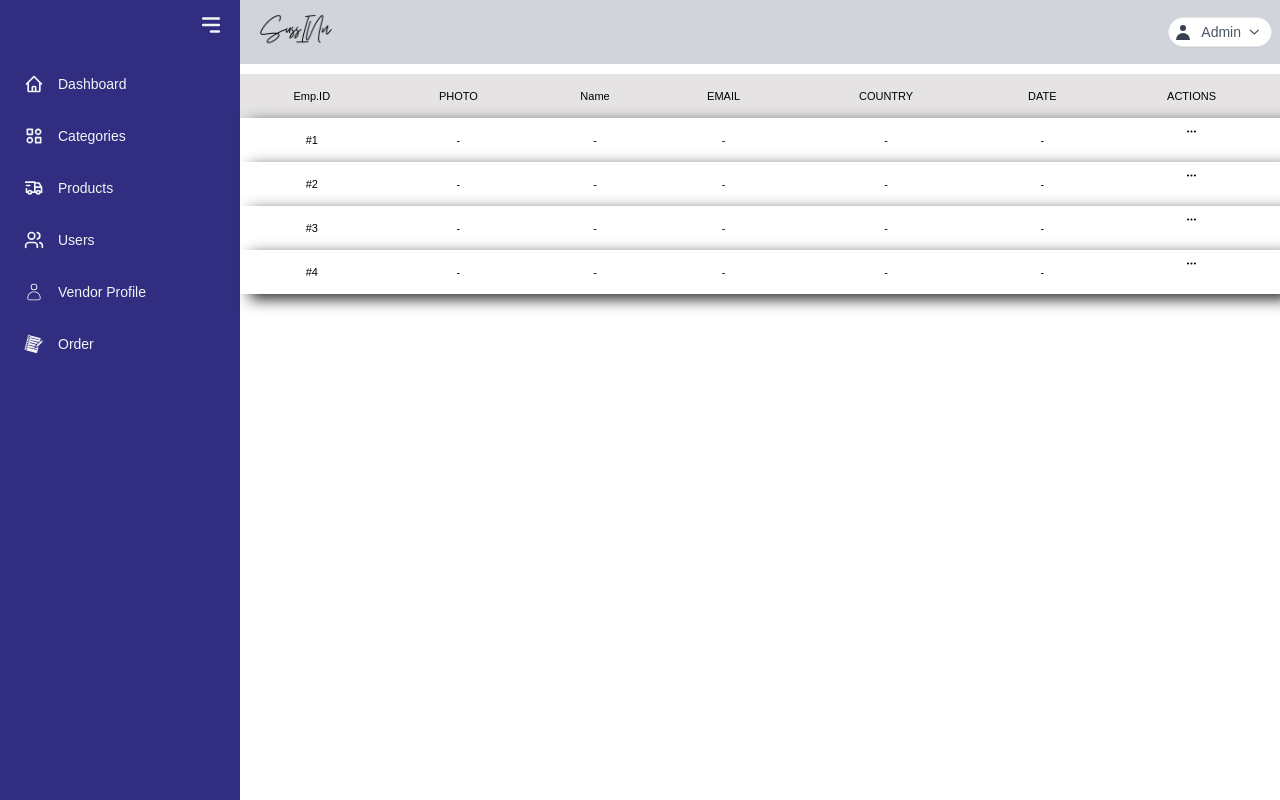
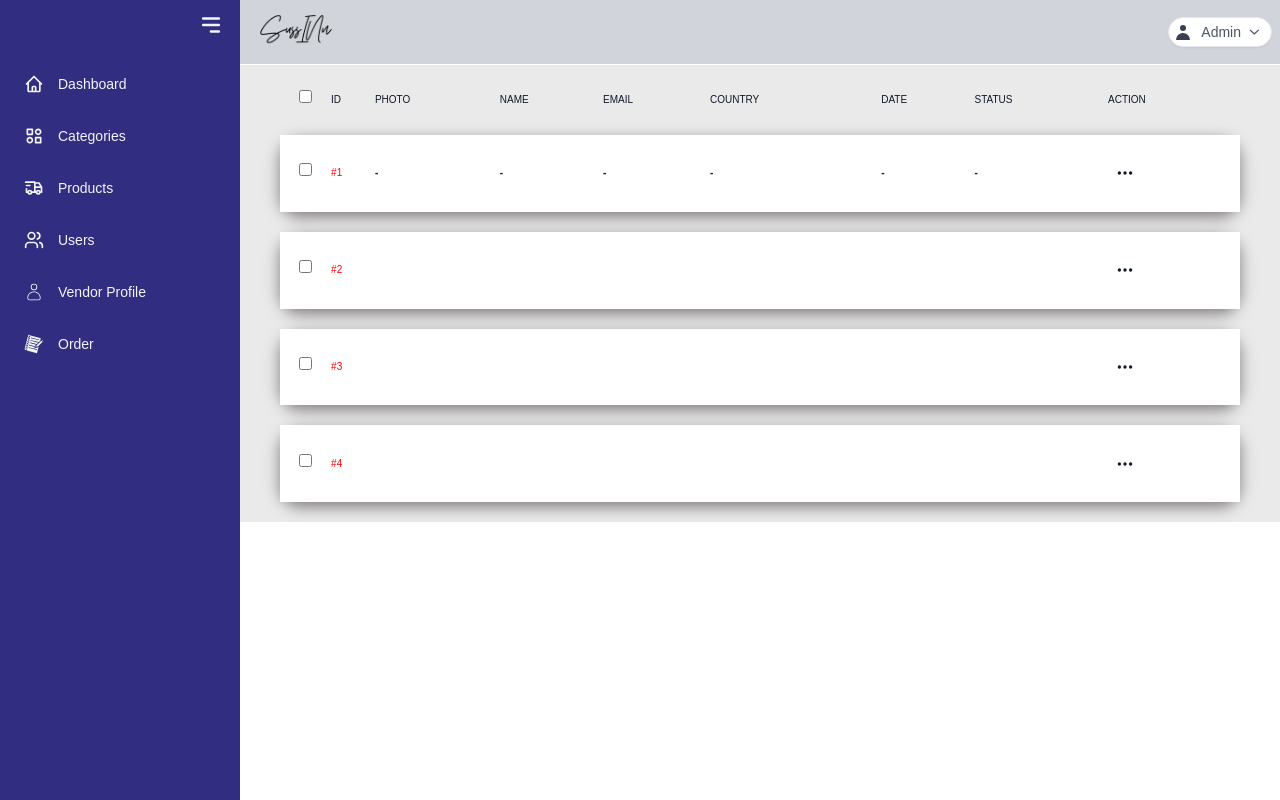
Before and after one commit to m-yunus/Sussin-Admin, a React (Create React App) app: page /dashboard/table in a window 1280 px wide. Built offline with nearby package versions, Linux system fonts and the light colour scheme.

Commit message:
data table completed

```diff
--- a/src/Admin/Components/DataTable/DataTable.css
+++ b/src/Admin/Components/DataTable/DataTable.css
@@ -1,49 +1,64 @@
-.popup-table {
-    margin-top: 10px;
-  border-collapse: collapse;
+.super-admin-table{
+  margin-top: 1px;
   width: 100%;
-  font-size: 11px;
-  color: #000;
-  font-weight: 100;
-  background-color: grey;
-}
-.popup-table tr{
-height: 27px!important;
+   border-collapse: separate;
+border-spacing: 0px 20px;
+background-color: rgb(234, 234, 234);
 
 }
-.popup-table td {
-  border: px solid white;
-
-  padding: 8px;
 
 
-  text-align:center;
-  gap: 10rem!important;
+.table-title{
+  font-size: 10px;
+  font-weight: 100;
+
+
 }
-.head-titles{
-    background-color: rgb(229, 227, 227);
+td{
+  font-size: 10px;
+}
+.table-titles{
+
+
+
+
+
 
 }
 .clms{
-  box-shadow:10px 5px 15px  rgb(41, 40, 40);
   background-color: white;
+  height: 6vw;
+  box-shadow:0 5px 15px 0 rgb(129, 124, 124);
 
-  margin-top: 2rem;
-  padding-top: 3rem;
+ padding-left: 13px;
+ border-radius: 20px;
+
+
 
 
 }
-.dot-icon{
-  display: flex;
-  justify-content: center;
-  align-items: center;
+.clm{
+  color: red;
+  font-weight: 100;
 }
-
-
-@media(max-width:382px){
-  .popup-table{
-    font-size: 2.5vw;
-    height: 460px;
+.table-icon{
+  width: px;
+  height: 20px;
+  font-size: large;
+  padding-left: 9px;
+}
+.clm1{
+  padding-left: 9px;
+}
+@media(max-width:599px){
+  .table-title{
+    font-size: 1.5vw;
+    font-weight: 100;
   }
-
+  .table-icon{
+    width: px;
+    height: 20px;
+    font-size: 2vw;
+    padding-left: 9px;
+  }
 }
--- a/src/Admin/Components/DataTable/DataTable.js
+++ b/src/Admin/Components/DataTable/DataTable.js
@@ -4,64 +4,96 @@ import { BsThreeDots } from 'react-icons/bs';
 
 const DataTable = () => {
   return (
-    <>
 
-    <table className="popup-table">
-              <tbody>
-                <tr className='head-titles'>
-                  <td>Emp.ID</td>
-                  <td>PHOTO</td>
-                  <td>Name</td>
-                  <td>EMAIL</td>
-                  <td>COUNTRY</td>
-                  <td>DATE</td>
-                  <td >ACTIONS</td>
+
+
+    <table className="super-admin-table px-10">
+            <tr className='table-titles'>
+            <td className="text-center">
+                <input type="checkbox" name="" id="" />
+              </td>
+              <td className='table-title'>ID</td>
+              <td className='table-title'>PHOTO</td>
+              <td className='table-title'>NAME</td>
+              <td className='table-title'>EMAIL</td>
+              <td className='table-title' > COUNTRY</td>
+              <td className='table-title'  >DATE</td>
+              <td className='table-title'  > STATUS</td>
+              <td className='table-title'  >ACTION</td>
             </tr>
+
             <tr className='clms'>
-                  <td >#1</td>
+
+
+            <td className="text-center">
+                <input type="checkbox" name="" id="" />
+              </td>
+              <td className='clm'>#1</td>
               <td>-</td>
-                  <td>-</td>
-                  <td>-</td>
-                  <td>-</td>
-                  <td>-</td>
-                  <td className='dot-icon'><BsThreeDots/></td>
-                </tr>
-                <tr className='clms'>
-                  <td>#2</td>
               <td>-</td>
               <td>-</td>
               <td>-</td>
               <td>-</td>
               <td>-</td>
 
-                  <td className='dot-icon'><BsThreeDots/></td>
+              <td className='table-icon' >
+               <BsThreeDots/>
+              </td>
+            </tr>
+            <tr className='clms' >
+            <td className="text-center">
+              <input type="checkbox" name="" id="" />
+              </td>
+              <td className='clm'>#2</td>
+              <td></td>
+              <td></td>
+              <td></td>
+              <td></td>
+              <td></td>
+              <td></td>
+
+              <td className='table-icon' >
+               <BsThreeDots/>
+              </td>
             </tr>
             <tr className='clms'>
-                  <td>#3</td>
-                  <td>-</td>
-                  <td>-</td>
-                  <td>-</td>
-                  <td>-</td>
-                  <td>-</td>
+            <td className="text-center">
+                <input type="checkbox" name="" id="" />
+              </td>
+              <td
+              className='clm'>#3</td>
+              <td className='clm1'></td>
+              <td></td>
+              <td></td>
+              <td></td>
+              <td></td>
+              <td></td>
 
-                  <td className='dot-icon'><BsThreeDots/></td>
+              <td className='table-icon' >
+               <BsThreeDots/>
+              </td>
             </tr>
-                <tr className='clms'>
-                  <td>#4</td>
-                  <td>-</td>
-                  <td>-</td>
-                  <td>-</td>
-                  <td>-</td>
-                  <td>-</td>
+            <tr className='clms' >
+            <td className="text-center">
+                <input type="checkbox" name="" id="" />
+              </td>
+              <td className='clm'>#4</td>
+              <td ></td>
+              <td></td>
+              <td></td>
+              <td></td>
+              <td></td>
+              <td></td>
 
-                  <td className='dot-icon'><BsThreeDots/></td>
+              <td className='table-icon' >
+               <BsThreeDots/>
+              </td>
             </tr>
-              </tbody>
+
           </table>
 
 
 
-    </>
   )
 }
 
--- a/src/Admin/Layout/Sidebar/Sidebar.js
+++ b/src/Admin/Layout/Sidebar/Sidebar.js
@@ -1,4 +1,5 @@
 import React,{ useState } from "react";
+import './Slidebar.css'
 import { Link } from "react-router-dom";
 import { HiMenuAlt3, HiOutlineHome } from "react-icons/hi";
 
@@ -21,8 +22,8 @@ const Sidebar = () => {
   return (
    <>
     <div
-        className={`bg-indigo-900 min-h-screen ${
-          open ? "w-72" : "w-16"
+        className={`main bg-indigo-900 min-h-screen ${
+          open ? "w-72" : "w-16 "
         } duration-500 text-gray-100 px-4`}
       >
         <div className="py-3 flex justify-end">
--- /dev/null
+++ b/src/Admin/Layout/Sidebar/Slidebar.css
@@ -0,0 +1,3 @@
+.main{
+    height: 500px;
+}
```
Lines whose indentation alone changed are shown as unchanged.
